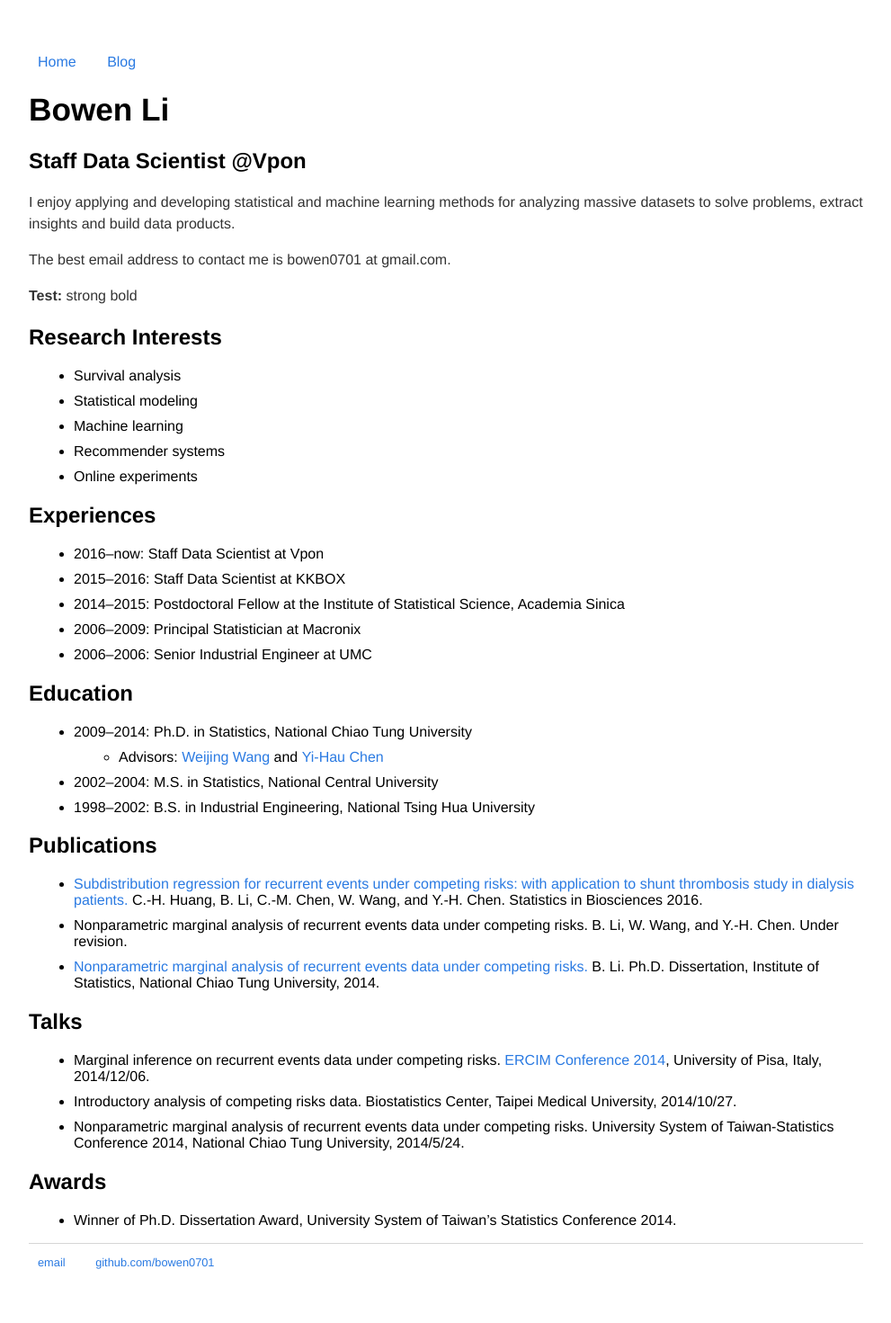
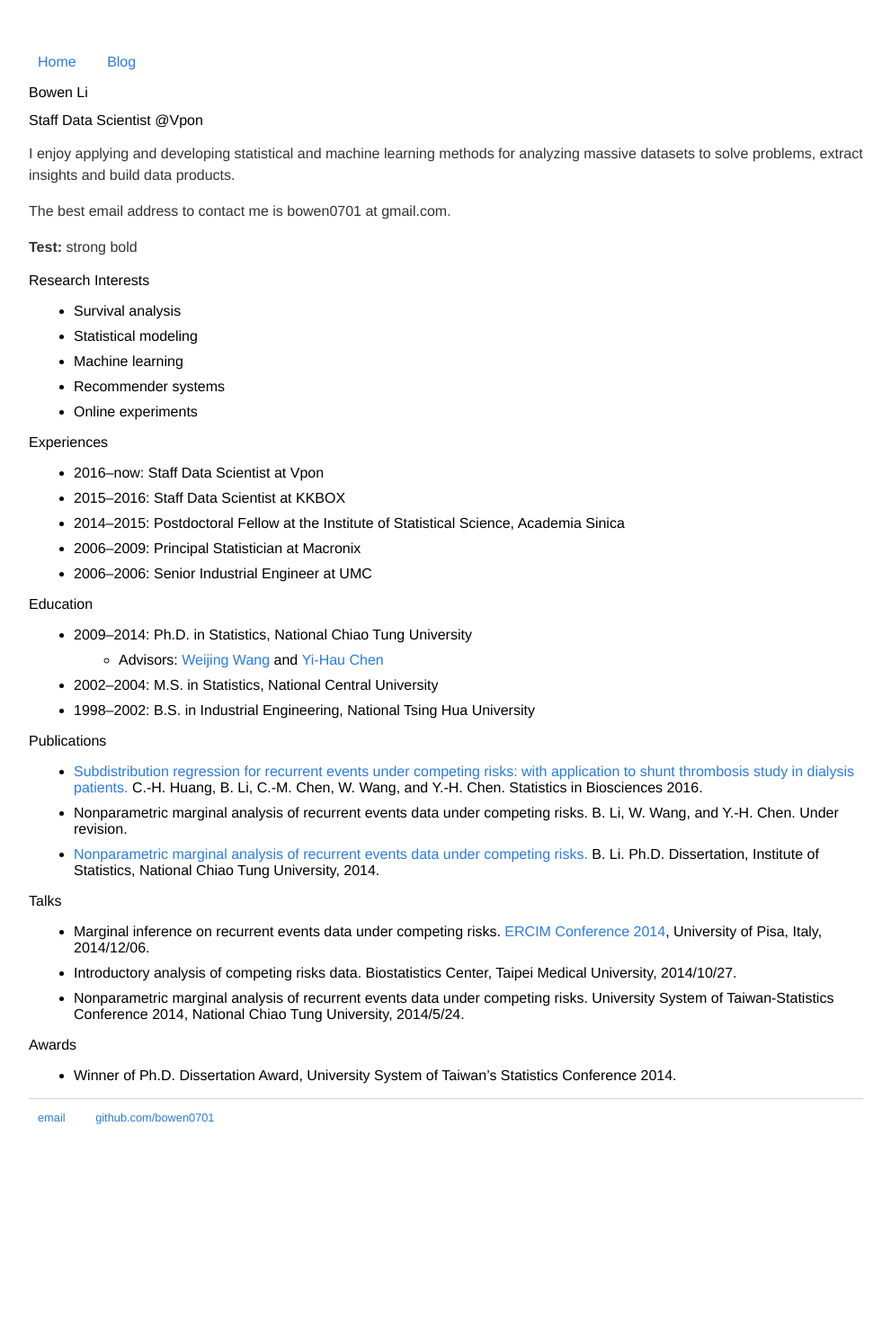
Before and after one commit to bowen0701/bowen0701.github.io, a Jekyll site: the page built from index.md, in a window 1280 px wide. Shown: the whole page at 90% size, without its empty margins (144-1135 px from the left). Built offline with Jekyll 4.4.1, drawn with Linux system fonts in a browser that asks for light colours; after the commit the page ends 1310 px from its top, so only the background shows below that.

Commit message:
Add hi, i=1,...,6, to body

```diff
--- a/css/main.css
+++ b/css/main.css
@@ -16,9 +16,7 @@
 a         { color: #2a7ae2; text-decoration: none; }
 a:hover   { color: #000; text-decoration: underline; }
 a:visited { color: #205caa; }
-h1 {
-    font-size: 2.2em;
-}
+h1, h2, h3, h4, h5, h6 { font-size: 100%; font-weight: 400; }
 p {
     font-size: 1em;
     line-height: 1.5em;
```
